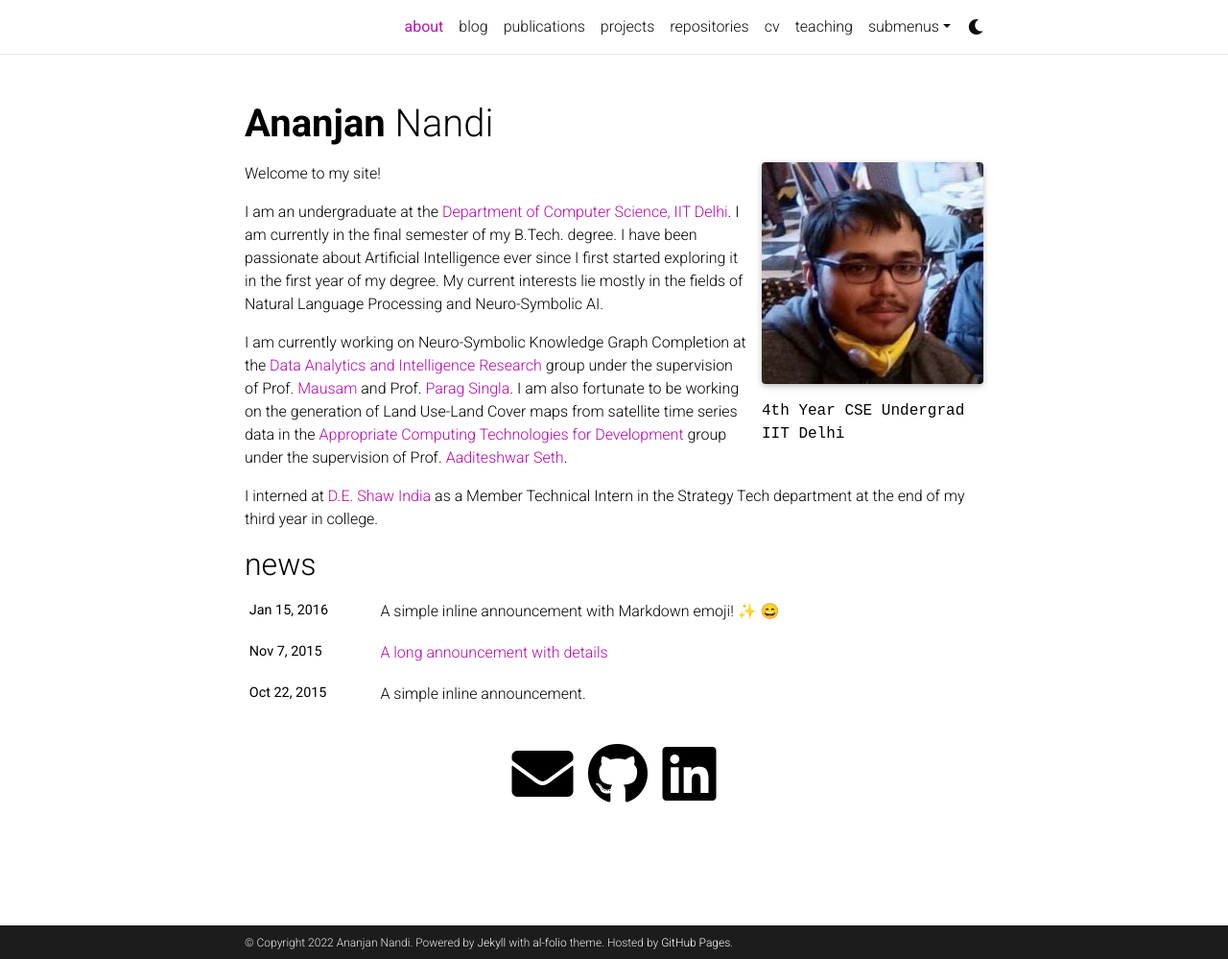
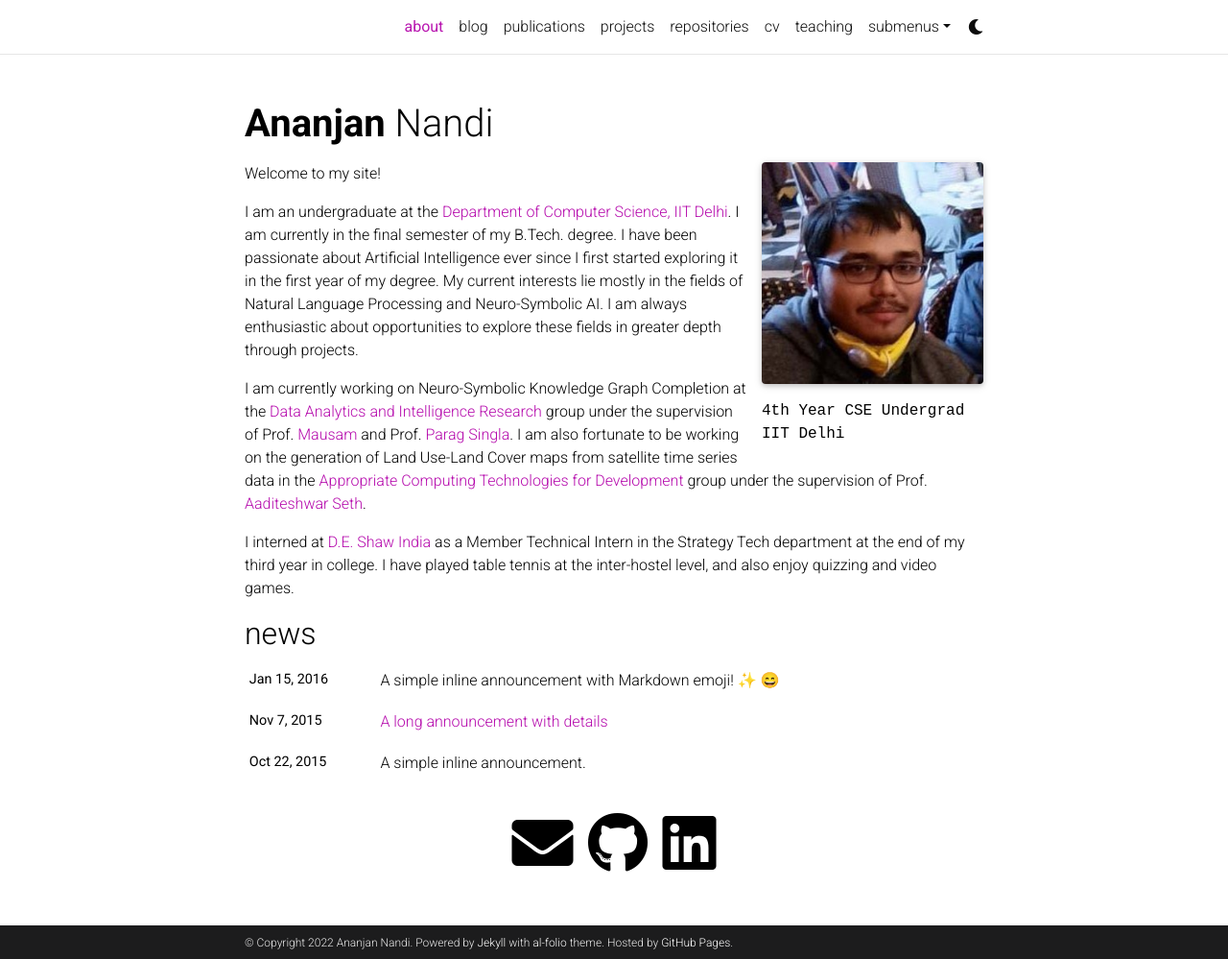
Before and after one commit to ananjan-nandi-9/ananjan-nandi-9.github.io, a Jekyll site: the page built from _pages/about.md, in a window 1280 px wide and 999 px high. Shown: the whole window at 96% size. Built offline with Jekyll 4.4.1, drawn with Linux system fonts in a browser that asks for light colours; full-size pictures stand in for the smaller copies a plugin makes; emoji names are drawn with the system emoji font; comment, search, counter and statistics services are not loaded; a style sheet for code colours, icons or effects is not loaded.

Commit message:
Update about.md

```diff
--- a/_pages/about.md
+++ b/_pages/about.md
@@ -17,8 +17,8 @@ published: true
 
 Welcome to my site!
 
-I am an undergraduate at the [Department of Computer Science, IIT Delhi](https://www.cse.iitd.ernet.in/). I am currently in the final semester of my B.Tech. degree. I have been passionate about Artificial Intelligence ever since I first started exploring it in the first year of my degree. My current interests lie mostly in the fields of Natural Language Processing and Neuro-Symbolic AI.
+I am an undergraduate at the [Department of Computer Science, IIT Delhi](https://www.cse.iitd.ernet.in/). I am currently in the final semester of my B.Tech. degree. I have been passionate about Artificial Intelligence ever since I first started exploring it in the first year of my degree. My current interests lie mostly in the fields of Natural Language Processing and Neuro-Symbolic AI. I am always enthusiastic about opportunities to explore these fields in greater depth through projects.
 
 I am currently working on Neuro-Symbolic Knowledge Graph Completion at the [Data Analytics and Intelligence Research](https://github.com/dair-iitd) group under the supervision of Prof. [Mausam](https://www.cse.iitd.ac.in/~mausam) and Prof. [Parag Singla](https://www.cse.iitd.ac.in/~parags/). I am also fortunate to be working on the generation of Land Use-Land Cover maps from satellite time series data in the [Appropriate Computing Technologies for Development](http://act4d.iitd.ernet.in/) group under the supervision of Prof. [Aaditeshwar Seth](https://www.cse.iitd.ac.in/~aseth/).
 
-I interned at [D.E. Shaw India](https://www.deshawindia.com/) as a Member Technical Intern in the Strategy Tech department at the end of my third year in college.
+I interned at [D.E. Shaw India](https://www.deshawindia.com/) as a Member Technical Intern in the Strategy Tech department at the end of my third year in college. I have played table tennis at the inter-hostel level, and also enjoy quizzing and video games.
```
